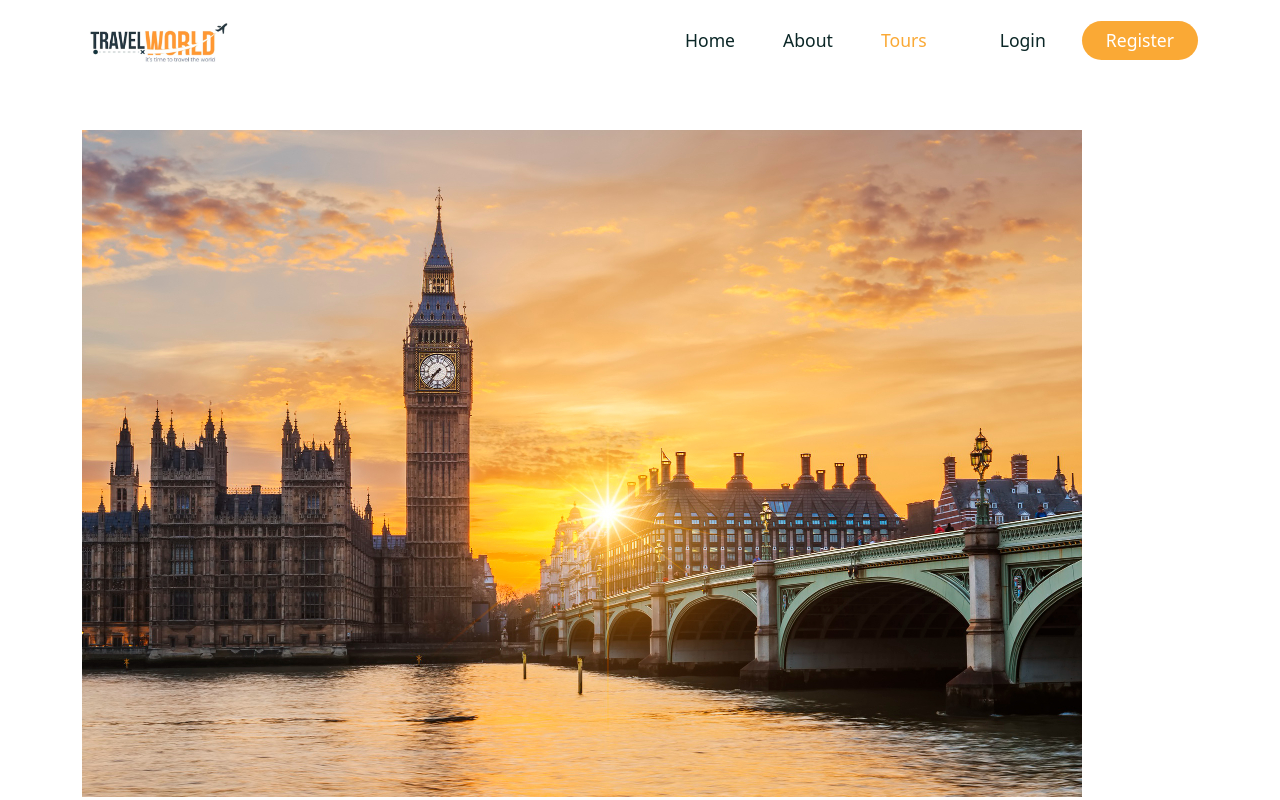
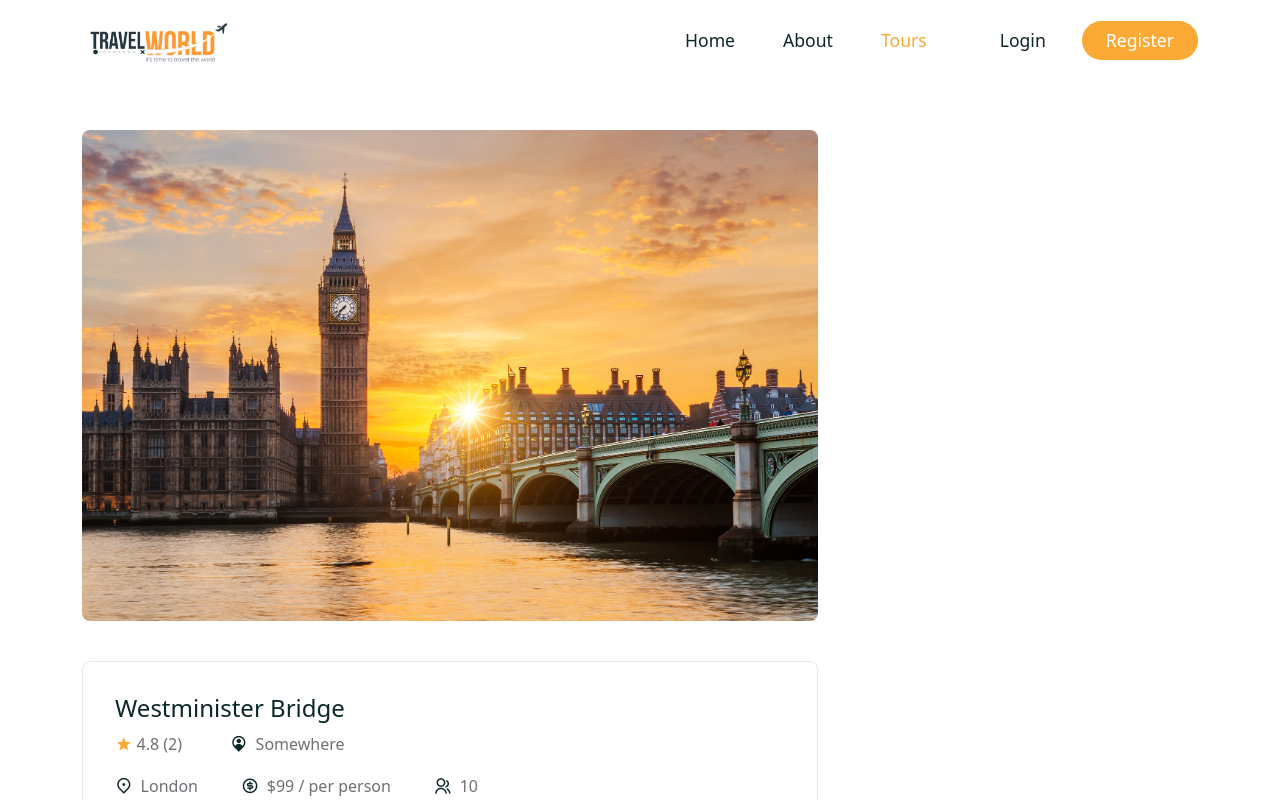
Before and after one commit to Felicien1992/Tour-full-project, a React (Create React App) app in the folder frontend/: page /tours/01 in a window 1280 px wide. Shown: the top 800 px of the page. Built offline with nearby package versions, Linux system fonts and the light colour scheme; a web font is replaced by a local one.

Commit message:
style tour-details.css

```diff
--- a/frontend/src/pages/TourDetails.jsx
+++ b/frontend/src/pages/TourDetails.jsx
@@ -56,6 +56,18 @@
                       <i class="ri-map-pin-user-fill"></i> {address}
                     </span>
                   </div>
+
+                  <div className="tour__extra-details">
+                    <span>
+                      <i class="ri-map-pin-2-line"></i> {city}
+                    </span>
+                    <span>
+                      <i class="ri-money-dollar-circle-line"></i> ${price} / per person
+                    </span>
+                    <span>
+                      <i class="ri-group-line"></i> {maxGroupSize}
+                    </span>
+                  </div>
                 </div>
               </div>
             </Col>
--- a/frontend/src/styles/tour-details.css
+++ b/frontend/src/styles/tour-details.css
@@ -0,0 +1,36 @@
+.tour__content img {
+    width: 100%;
+    border-radius: 0.5rem;
+    margin-bottom: 2.5rem;
+}
+
+.tour__info{
+    border-radius: 0.5rem;
+    border: 1px solid rgb(229, 231, 235);
+    padding: 2rem;
+}
+
+.tour__info h2{
+    font-size: 1.5rem;
+}
+
+.tour__info span{
+    display: flex;
+    align-items: center;
+    column-gap: 0.5rem;
+    font-size: 1rem;
+    color: var(--text-color);
+}
+
+.tour__info span i {
+    color: var(--heading-color);
+    font-size: 1.1rem;
+}
+
+.tour__extra-details{
+    display: flex;
+    align-items: center;
+    column-gap: 2.7rem;
+    margin-top: 1rem;
+    margin-bottom: 2.5rem;
+}
```
